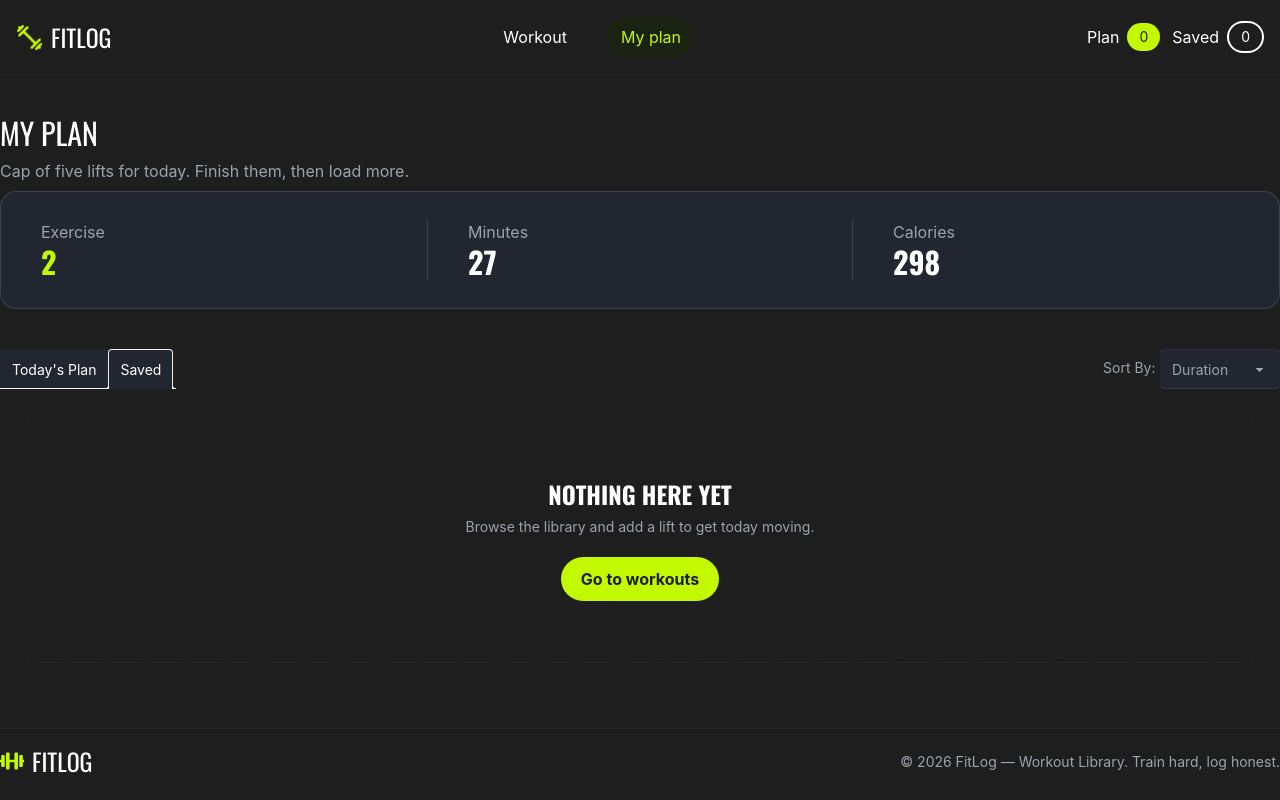
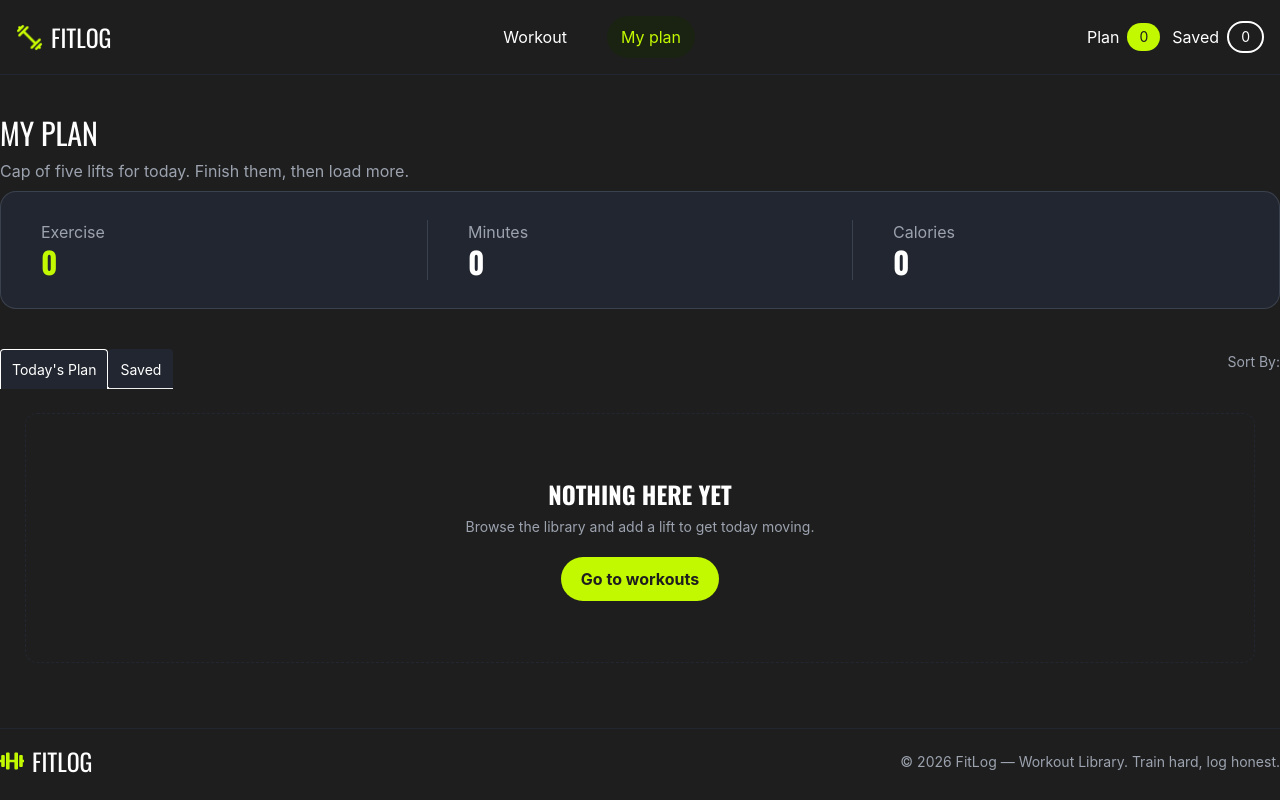
Before and after one commit to MD-Shourv-00/b14-a6-fit-log-by-rabbi, a Next.js app: page /my-plan in a window 1280 px wide. Built offline with nearby package versions, Linux system fonts and the light colour scheme.

Commit message:
dynamic plan and saveed in nav, add statics card and dynamic value according to tab

```diff
--- a/app/components/Card/SavedCard.tsx
+++ b/app/components/Card/SavedCard.tsx
@@ -70,11 +70,11 @@ const SavedCard = ({ saveDataObj }: PropsType) => {
         <div className="flex gap-3 items-center max-md:flex-col max-sm:flex-row">
           {" "}
           <Link href={`/${id}`}>
-            <button className="max-sm:text-[12px] rounded-full border border-(--secondary-background) px-4 py-2 text-[12px] text-(--secondary-text-color) transition-colors hover:text-(--primary-text-color)">
+            <button className="cursor-pointer max-sm:text-[12px] rounded-full border border-(--secondary-background) px-4 py-2 text-[12px] text-(--secondary-text-color) transition-colors hover:text-(--primary-text-color)">
               View Details
             </button>
           </Link>
-          <button className="max-sm:text-[12px] flex items-center gap-1 rounded-full bg-(--common-color) text-[12px] font-bold text-(--primary-background) py-2 px-2">
+          <button className="cursor-pointer max-sm:text-[12px] flex items-center gap-1 rounded-full bg-(--common-color) text-[12px] font-bold text-(--primary-background) py-2 px-2">
             <FiCheck />
             Mark as Done
           </button>
--- a/app/components/Card/StaticsCard.tsx
+++ b/app/components/Card/StaticsCard.tsx
@@ -1,6 +1,24 @@
+import { ExerciseDataType } from "@/app/type/type";
 import React from "react";
 
-const StaticsCard = () => {
+interface PropsType {
+  todaysPlan: ExerciseDataType[];
+  savedData: ExerciseDataType[];
+}
+
+const StaticsCard = ({
+  todaysPlan,
+  savedData,
+}: PropsType) => {
+
+
+  if (todaysPlan) {
+    const totalMinuts = todaysPlan.reduce((accu, current) => accu + current.duration, 0);
+
+    const totalCalories = todaysPlan.reduce(
+      (accu, current) => accu + current.caloriesBurned,
+      0,
+    );
     return (
       <div className="border border-(--border-color) rounded-2xl w-full bg-(--secondary-background) grid grid-cols-3 justify-between">
         {/* left side */}
@@ -9,7 +27,7 @@ const StaticsCard = () => {
             Exercise
           </span>
           <span className="text-3xl font-bold text-(--common-color) font-(family-name:--primary-font)">
-          2
+            {todaysPlan.length}
           </span>
         </div>
         {/* middle side */}
@@ -18,7 +36,7 @@ const StaticsCard = () => {
             Minutes
           </span>
           <span className="text-3xl font-bold font-(family-name:--primary-font) ">
-          27
+            {totalMinuts}
           </span>
         </div>
         {/* right side */}
@@ -27,11 +45,53 @@ const StaticsCard = () => {
             Calories
           </span>
           <span className="text-3xl font-bold font-(family-name:--primary-font)">
-          298
+            {totalCalories}
           </span>
         </div>
       </div>
     );
+  } else if (savedData) {
+    const totalMinuts = savedData.reduce(
+      (accu, current) => accu + current.duration,
+      0,
+    );
+
+    const totalCalories = savedData.reduce(
+      (accu, current) => accu + current.caloriesBurned,
+      0,
+    );
+    return (
+      <div className="border border-(--border-color) rounded-2xl w-full bg-(--secondary-background) grid grid-cols-3 justify-between">
+        {/* left side */}
+        <div className="flex flex-col ml-10 my-7">
+          <span className="font-[13px] text-(--secondary-text-color)">
+            Exercise
+          </span>
+          <span className="text-3xl font-bold text-(--common-color) font-(family-name:--primary-font)">
+            {savedData.length}
+          </span>
+        </div>
+        {/* middle side */}
+        <div className="flex flex-col pl-10 my-7 border-l border-r border-(--border-color)">
+          <span className="font-[13px] text-(--secondary-text-color)">
+            Minutes
+          </span>
+          <span className="text-3xl font-bold font-(family-name:--primary-font) ">
+            {totalMinuts}
+          </span>
+        </div>
+        {/* right side */}
+        <div className="flex flex-col ml-10 my-7">
+          <span className="font-[13px] text-(--secondary-text-color)">
+            Calories
+          </span>
+          <span className="text-3xl font-bold font-(family-name:--primary-font)">
+            {totalCalories}
+          </span>
+        </div>
+      </div>
+    );
+  }
 };
 
 export default StaticsCard;
--- a/app/components/Card/TodaysPlanCard.tsx
+++ b/app/components/Card/TodaysPlanCard.tsx
@@ -70,11 +70,11 @@ const TodaysPlanCard = ({ todaysPlanData }: PropsType) => {
         <div className="flex gap-3 items-center max-md:flex-col max-sm:flex-row">
           {" "}
           <Link href={`/${id}`}>
-            <button className="max-sm:text-[12px] rounded-full border border-(--secondary-background) px-4 py-2 text-[12px] text-(--secondary-text-color) transition-colors hover:text-(--primary-text-color)">
+            <button className="cursor-pointer max-sm:text-[12px] rounded-full border border-(--secondary-background) px-4 py-2 text-[12px] text-(--secondary-text-color) transition-colors hover:text-(--primary-text-color)">
               View Details
             </button>
           </Link>
-          <button className="max-sm:text-[12px] flex items-center gap-1 rounded-full bg-(--common-color) text-[12px] font-bold text-(--primary-background) py-2 px-2">
+          <button className="cursor-pointer max-sm:text-[12px] flex items-center gap-1 rounded-full bg-(--common-color) text-[12px] font-bold text-(--primary-background) py-2 px-2">
             <FiCheck />
             Mark as Done
           </button>
--- a/app/components/Card/buttons/RemoveCardBtn.tsx
+++ b/app/components/Card/buttons/RemoveCardBtn.tsx
@@ -46,7 +46,7 @@ const RemoveCardBtn = ({
     <div>
       <button
         onClick={handleRemoveBtn}
-        className="ml-2 text-(--secondary-text-color) transition-colors hover:text-(--primary-text-color)">
+        className="cursor-pointer ml-2 text-(--secondary-text-color) transition-colors hover:text-(--primary-text-color)">
         <FiX size={17} />
       </button>
     </div>
--- a/app/components/Navbar.tsx
+++ b/app/components/Navbar.tsx
@@ -5,11 +5,20 @@ import Link from "next/link";
 import navLogo from "@/app/assets/logo.png";
 import { usePathname } from "next/navigation";
 import { GiHamburgerMenu } from "react-icons/gi";
-import { useState } from "react";
+import { useContext, useState } from "react";
+import { ThemeContext } from "../context/page";
 
 const Navbar = () => {
   const activeMenu = usePathname();
   const [smallDevice, setSmallDevice] = useState(false);
+
+  // // data loading form context.
+  const dataState = useContext(ThemeContext);
+
+  if (!dataState) {
+    throw new Error('null')
+  }
+  const { todaysPlan, savedData } = dataState;
 
   const handleHamburgerMenu = (getValue: boolean) => {
     setSmallDevice(getValue);
@@ -20,7 +29,7 @@ const Navbar = () => {
   };
 
   return (
-    <nav className="sticky top-0 z-50">
+    <nav className="sticky top-0 left-0 z-50">
       <div className="relative bg-(--primary-background) mb-10 border-b border-b-(--secondary-background) py-4">
         <div className="container mx-auto flex items-center justify-between px-4">
           {/* Logo */}
@@ -67,7 +76,7 @@ const Navbar = () => {
               className="flex items-center gap-2">
               Plan
               <span className="rounded-full bg-(--common-color) px-3 py-1 text-sm text-(--primary-background)">
-                0
+                {todaysPlan.length}
               </span>
             </Link>
 
@@ -76,7 +85,7 @@ const Navbar = () => {
               className="flex items-center gap-2">
               Saved
               <span className="rounded-full border-2 border-(--primary-text-color) px-3 py-1 text-sm">
-                0
+                {savedData.length}
               </span>
             </Link>
           </div>
@@ -88,7 +97,7 @@ const Navbar = () => {
               className="flex items-center gap-1 hover:text-(--common-color)">
               Plan
               <span className="rounded-full bg-(--common-color) px-2 py-1 text-xs text-(--primary-background)">
-                0
+                {todaysPlan.length}
               </span>
             </Link>
 
@@ -97,7 +106,7 @@ const Navbar = () => {
               className="flex items-center gap-1 hover:text-(--common-color)">
               Saved
               <span className="rounded-full px-2 py-1 text-xs text-(--primary-text-color) border-2 border-(--primary-text-color)">
-                0
+                {savedData.length}
               </span>
             </Link>
 
--- /dev/null
+++ b/app/components/SortUi.tsx
@@ -0,0 +1,72 @@
+import React, { useContext, useEffect, useState } from 'react';
+import { ThemeContext } from '../context/page';
+
+const SortUi = () => {
+     // State to hold the current sort value
+      const [sortValue, setSortValue] = useState<string>("duration");
+
+      // data loading form context.
+      const dataState = useContext(ThemeContext);
+
+      if (!dataState) {
+          return [];
+        }
+        const {
+            todaysPlan,
+            setTodaysPlan,
+            savedData,
+            setSavedData,
+        } = dataState;
+
+        useEffect(() => { const sortedTodaysPlan = [...todaysPlan].sort(
+
+           (a, b) => {
+             if (sortValue === "rating") {
+               return b.rating - a.rating;
+             } else if (sortValue === "duration") {
+               return a.duration - b.duration;
+             } else if (sortValue === "caloris") {
+               return b.caloriesBurned - a.caloriesBurned;
+             }
+             return 0;
+           },
+         );
+
+         const sortedSavedPlan = [...savedData].sort((a, b) => {
+           if (sortValue === "rating") {
+             return b.rating - a.rating;
+           } else if (sortValue === "duration") {
+             return a.duration - b.duration;
+           } else if (sortValue === "calories") {
+             return b.caloriesBurned - a.caloriesBurned;
+           }
+           return 0;
+         });
+
+         setTodaysPlan(sortedTodaysPlan);
+         setSavedData(sortedSavedPlan);}, [sortValue, setTodaysPlan, setSavedData])
+        return (
+            <select
+        defaultValue={sortValue}
+        onChange={(e) => setSortValue(e.target.value)}
+        className="select select-secondary bg-(--secondary-background) border-none outline-none w-30 hover:text-(--common-color) ">
+        <option
+          className="border border-(--border-color) my-1"
+          value={"rating"}>
+          Rating
+        </option>
+        <option
+          className="border border-(--border-color) my-1"
+          value={"duration"}>
+          Duration
+        </option>
+        <option
+          className="border border-(--border-color) my-1"
+          value={"calories"}>
+          Calories
+        </option>
+      </select>
+    );
+};
+
+export default SortUi;
--- a/app/layout.tsx
+++ b/app/layout.tsx
@@ -30,8 +30,10 @@ export default function RootLayout({
       data-theme="light"
       className={`${geistSans.variable} ${geistMono.variable} h-full antialiased`}>
       <body className="min-h-full flex flex-col">
-        <Navbar />
-        <ThemeProvider>{children}</ThemeProvider>
+        <ThemeProvider>
+          <Navbar />
+          {children}
+        </ThemeProvider>
         <Footer />
         <ToastContainer />
       </body>
--- a/app/my-plan/page.tsx
+++ b/app/my-plan/page.tsx
@@ -1,14 +1,18 @@
 "use client";
 
-import { useContext } from "react";
+import { useContext, useState } from "react";
 import StaticsCard from "../components/Card/StaticsCard";
 import { ThemeContext } from "../context/page";
 import TodaysPlanCard from "../components/Card/TodaysPlanCard";
 import { ExerciseDataType } from "../type/type";
 import SavedCard from "../components/Card/SavedCard";
 import Link from "next/link";
+import SortUi from "../components/SortUi";
 
 const MyPlanPage = () => {
+  const [currentTab, setCurrentTab] =
+    useState<string>("todaysPlanTab");
+  // data loading form context.
   const dataState = useContext(ThemeContext);
   if (!dataState) {
     return [];
@@ -29,17 +33,24 @@ const MyPlanPage = () => {
         </p>
       </div>
       {/* statics section */}
-      <StaticsCard />
-
+      {currentTab === "todaysPlanTab" ? (
+        <StaticsCard todaysPlan={todaysPlan} />
+      ) : currentTab === "savedTab" ? (
+        <StaticsCard savedData={savedData} />
+      ) : (
+        ""
+      )}
       {/* tab and sort by section */}
-
       <div className="my-10 relative">
+        {/* tabs */}
         <div className="tabs tabs-lift">
           <input
             type="radio"
             name="my_tabs_3"
+            onChange={() => setCurrentTab("todaysPlanTab")}
             className="tab bg-(--secondary-background) text-(--primary-text-color) border-white"
             aria-label="Today's Plan"
+            defaultChecked
           />
           <div className="tab-content p-6 max-h-max min-h-[300px]">
             {todaysPlan.length !== 0 ? (
@@ -74,9 +85,9 @@ const MyPlanPage = () => {
           <input
             type="radio"
             name="my_tabs_3"
+            onChange={() => setCurrentTab("savedTab")}
             className="tab bg-(--secondary-background) text-(--primary-text-color)"
             aria-label="Saved"
-            defaultChecked
           />
           <div className="tab-content p-6">
             {savedData.length !== 0 ? (
@@ -114,25 +125,7 @@ const MyPlanPage = () => {
           <span className="text-[11px] sm:text-[14px]">
             Sort By:
           </span>{" "}
-          <select
-            defaultValue="duration"
-            className="select select-secondary bg-(--secondary-background) border-none outline-none w-30 hover:text-(--common-color) ">
-            <option
-              className="border border-(--border-color) my-1"
-              value={"rating"}>
-              Rating
-            </option>
-            <option
-              className="border border-(--border-color) my-1"
-              value={"duration"}>
-              Duration
-            </option>
-            <option
-              className="border border-(--border-color) my-1"
-              value={"calories"}>
-              Calories
-            </option>
-          </select>
+          {/* <SortUi /> */}
         </div>
       </div>
     </section>
```
Lines whose indentation alone changed are shown as unchanged.
